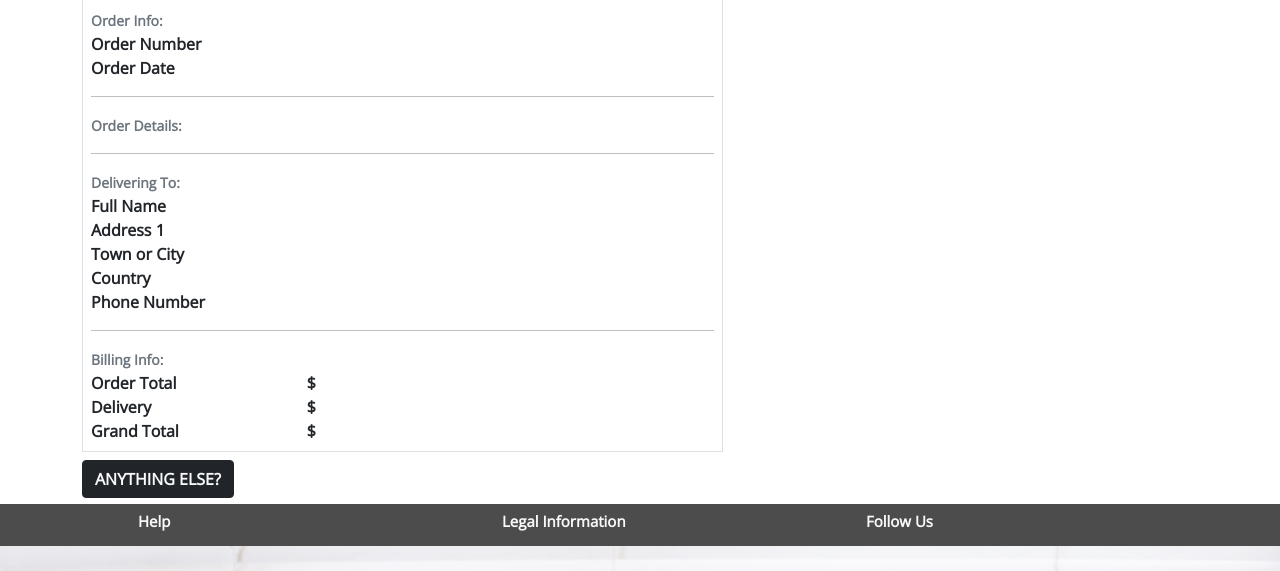
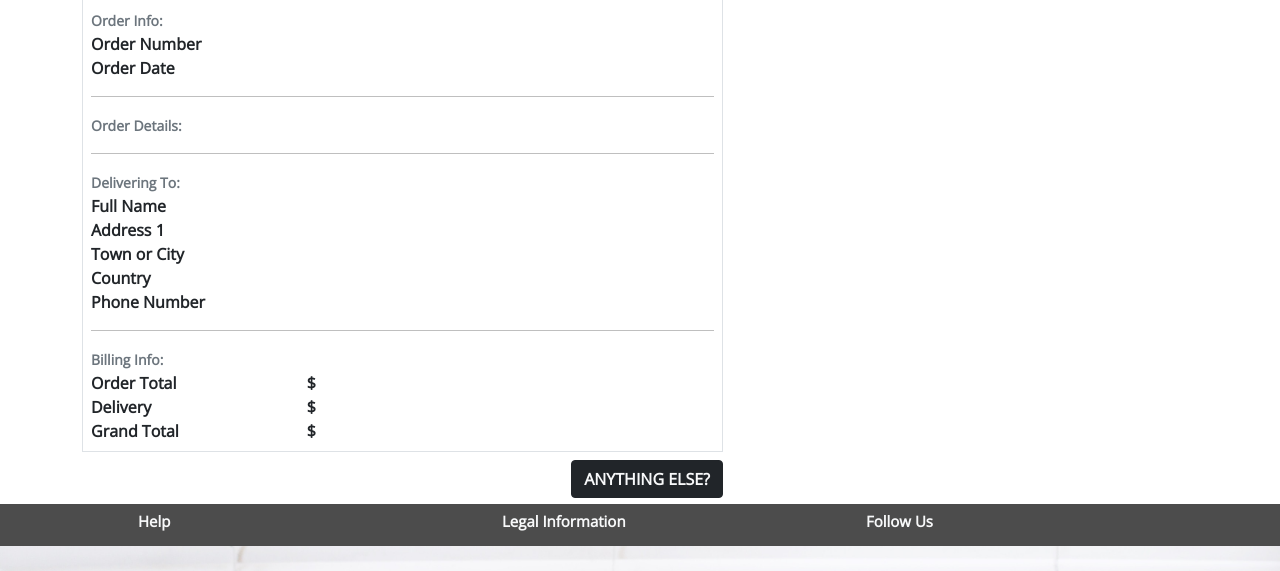
Before and after one commit to Jca-Dev/CSAN, a Django app: template checkout/templates/checkout/checkout_success.html in a window 1280 px wide. Shown: the part 254-825 px from the top of the page. Run offline with Django 3.2, Linux system fonts and the light colour scheme; the template is opened without the code that fills it, so the values that code supplies are empty; parts of the project's set-up code (start-up, migrations or seed data) failed here and were passed over; some libraries are stand-ins or nearby versions.

Commit message:
align checkout success button with cookie pop

```diff
--- a/checkout/templates/checkout/checkout_success.html
+++ b/checkout/templates/checkout/checkout_success.html
@@ -184,11 +184,11 @@
         <div class="row">
 			<div class="col-12 col-lg-7">
                 {% if from_profile %}
-                    <a href="{% url 'profile' %}" class="btn btn-dark text-light end-buttons rounded my-2">
+                    <a href="{% url 'profile' %}" class="btn btn-dark float-end text-light end-buttons rounded my-2">
                         <span class="text-uppercase">Back to Profile</span>
                     </a>
                 {% else %}
-                    <a href="{% url 'products' %}" class="btn btn-dark text-light end-buttons rounded my-2">
+                    <a href="{% url 'products' %}" class="btn btn-dark float-end text-light end-buttons rounded my-2">
                         <span class="text-uppercase">Anything else?</span>
                     </a>
                 {% endif %}
```
